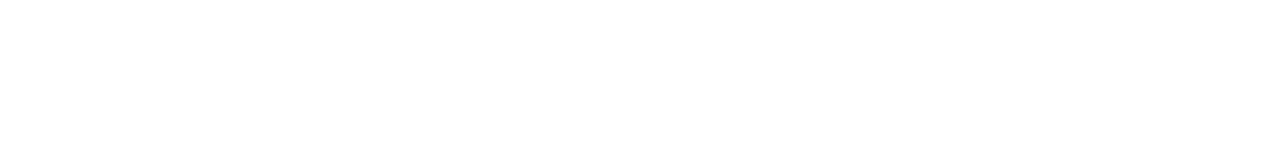
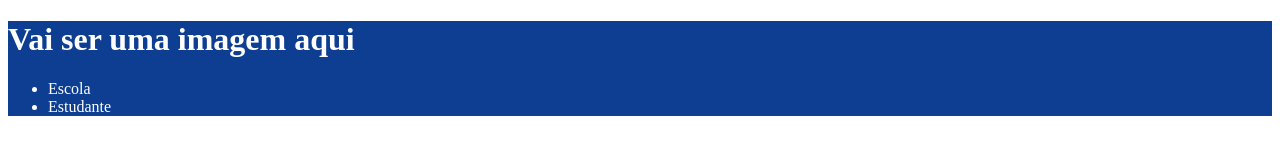
Before and after one commit to RafaeLanches/Site-Criativo, a plain HTML site: page index.html in a window 1280 px wide. Drawn offline with Linux system fonts and the light colour scheme.

Commit message:
Add files via upload

```diff
--- a/index.html
+++ b/index.html
@@ -4,8 +4,16 @@
     <meta charset="UTF-8">
     <meta name="viewport" content="width=device-width, initial-scale=1.0">
     <title>Document</title>
+    <link rel="stylesheet" href="style.css">
+
 </head>
 <body>
-
+        <header>
+            <h1>Vai ser uma imagem aqui</h1>
+            <ul>
+                <li>Escola</li>
+                <li>Estudante</li>
+            </ul>
+        </header>
 </body>
 </html>
--- a/style.css
+++ b/style.css
@@ -0,0 +1,4 @@
+header {
+    background-color: #0d3e92;
+    color: white;
+}
```
